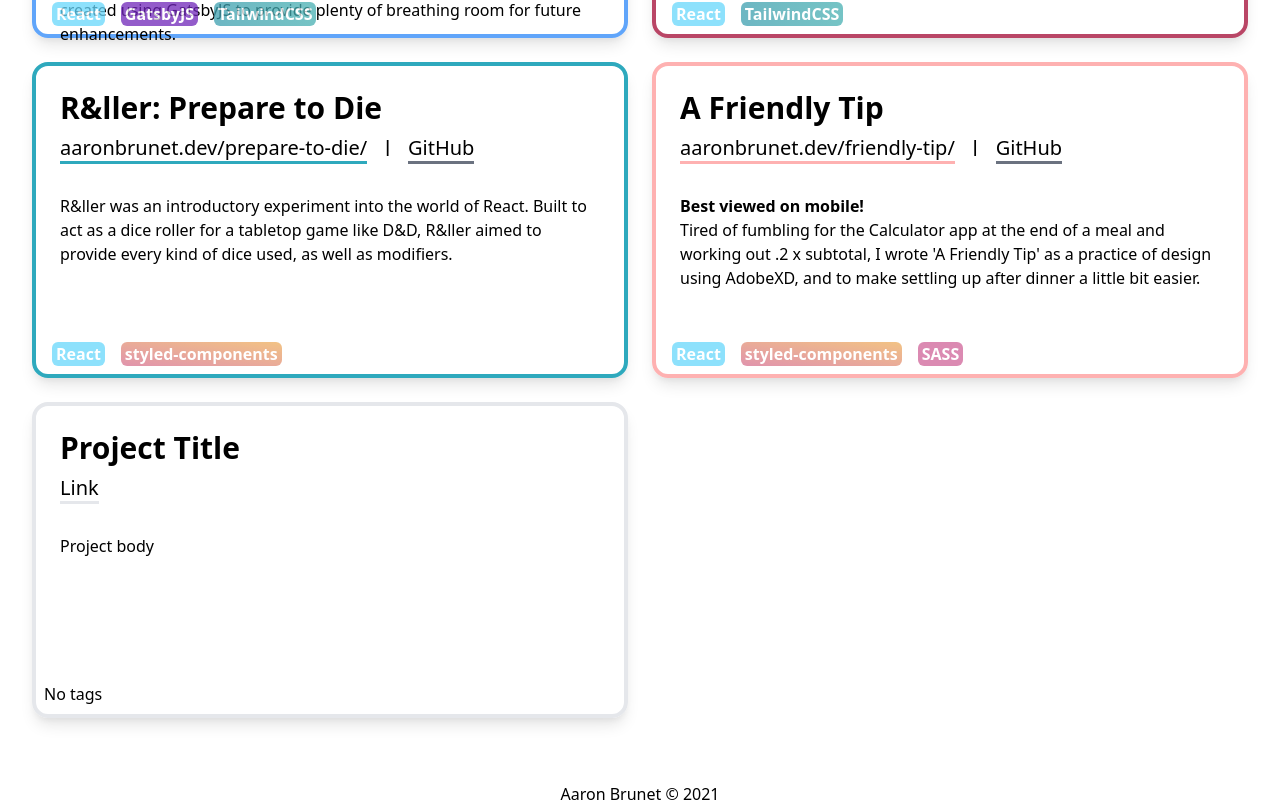
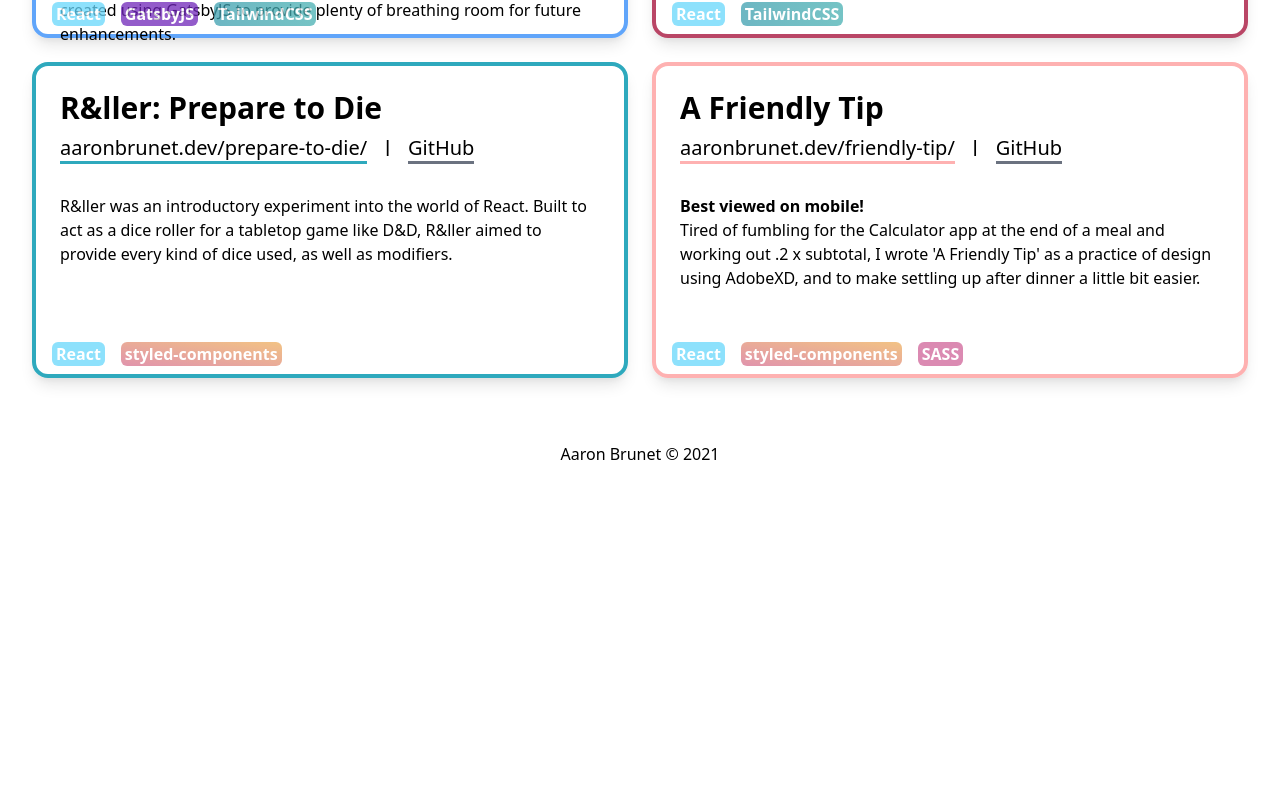
Before and after one commit to aaronbrunet/aaronbrunetdev-nextjs, a Next.js app: page / in a window 1280 px wide. Shown: the part 1090-1896 px from the top of the page. After the commit the page ends 1556 px from the top, so only its background shows below. Built offline with nearby package versions, Linux system fonts and the light colour scheme; what @tailwindcss/typography would draw is missing.

Commit message:
Removed blank project

```diff
--- a/src/pages/index.js
+++ b/src/pages/index.js
@@ -116,7 +116,7 @@ export default function Home() {
                 >
                   <div><b>Best viewed on mobile!</b><br/>Tired of fumbling for the Calculator app at the end of a meal and working out .2 x subtotal, I wrote 'A Friendly Tip' as a practice of design using AdobeXD, and to make settling up after dinner a little bit easier.</div>
                 </Project>
-                <Project />
+
 
               </div>
           </div>
```
